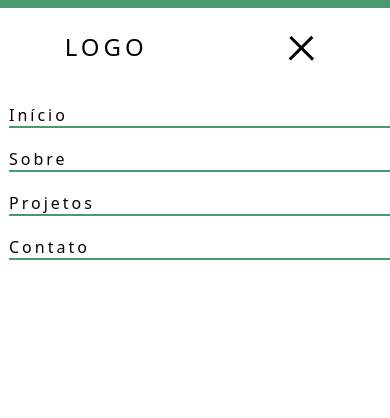
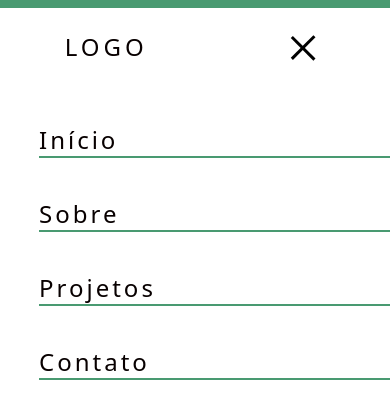
Before and after one commit to tigercodes-io/navbar, a plain HTML site: page index.html in a window 390 px wide. Both pictures are taken after a click on the element 301 px from the left and 46 px from the top of the page. Drawn offline with Linux system fonts and the light colour scheme.

Commit message:
navbar 1.02
Alterações de estilo

```diff
--- a/style.css
+++ b/style.css
@@ -73,17 +73,18 @@ nav {
     width:100vw;
     height: 90vh;
     z-index: 1000;
-    background: rgb(255, 255, 255);
+    background: white;
     flex-direction: column;
     transform: translateX(100%);
     transition: transform 0.3s ease-in;
   }
 
   .nav-list li {
-    margin-left: 9px;
-    margin-top: 20px;
+    margin-left: 10%;
+    margin-top: 10%;
     border-bottom: 2px solid #499A71;
     opacity: 0;
+    font-size: x-large;
   }
 
   .mobile-menu {
@@ -108,7 +109,7 @@ nav {
 }
 
 .mobile-menu.active .line1{
-  transform: rotate(-45deg) translate(-9px, 9px);
+  transform: rotate(-45deg) translate(-7px, 10px);
 }
 
 .mobile-menu.active .line2{
@@ -117,5 +118,5 @@ nav {
 
 
 .mobile-menu.active .line3{
-  transform: rotate(45deg) translate(-6px, -7px);
+  transform: rotate(45deg) translate(-5px, -8px);
 }
```
